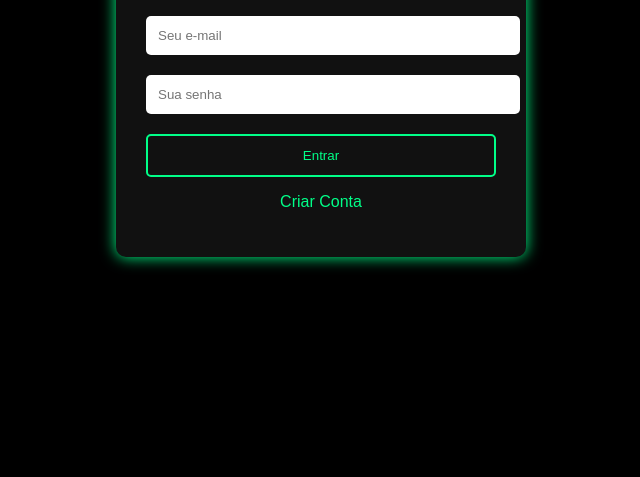
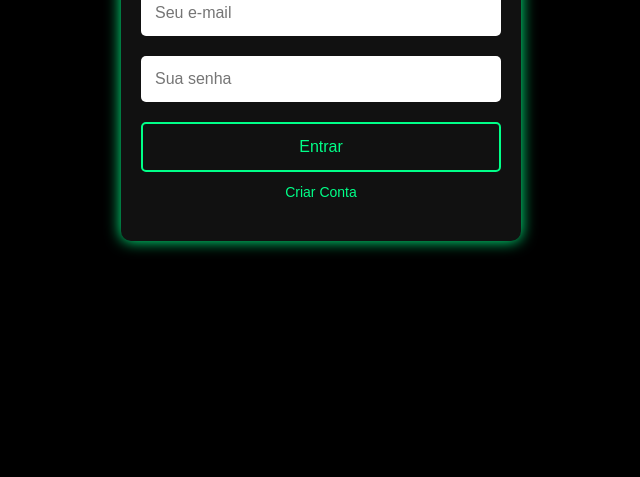
Before and after one commit to bhgsanttos/Doug-Fit-app-Pro-, a plain HTML site: page index.html in a window 1280 px wide. Shown: the part 323-800 px from the top of the page, without its empty margins (319-959 px from the left). Drawn offline with Linux system fonts and the light colour scheme.

Commit message:
Update style.css

```diff
--- a/style.css
+++ b/style.css
@@ -1,3 +1,9 @@
+* {
+  margin: 0;
+  padding: 0;
+  box-sizing: border-box;
+}
+
 body {
   background-color: #000;
   color: #00ff88;
@@ -5,38 +11,40 @@ body {
   display: flex;
   justify-content: center;
   align-items: center;
-  height: 100vh;
-  margin: 0;
+  min-height: 100vh;
+  padding: 20px;
 }
 
 .container {
   background-color: #111;
-  padding: 30px;
+  padding: 30px 20px;
   border-radius: 10px;
   box-shadow: 0 0 15px #00ff88;
   text-align: center;
-  width: 90%;
-  max-width: 350px;
+  width: 100%;
+  max-width: 400px;
 }
 
 input {
   width: 100%;
-  padding: 12px;
+  padding: 14px;
   margin: 10px 0;
   border: none;
   border-radius: 5px;
+  font-size: 16px;
 }
 
 button {
   background-color: transparent;
   border: 2px solid #00ff88;
   color: #00ff88;
-  padding: 12px 20px;
+  padding: 14px;
   border-radius: 5px;
   cursor: pointer;
+  width: 100%;
+  font-size: 16px;
   margin-top: 10px;
   transition: 0.3s;
-  width: 100%;
 }
 
 button:hover {
@@ -47,9 +55,25 @@ button:hover {
 a {
   color: #00ff88;
   text-decoration: none;
+  display: inline-block;
+  margin-top: 12px;
+  font-size: 14px;
 }
 
 #mensagem, #mensagemCadastro {
   margin-top: 10px;
   font-size: 14px;
+  color: #fff;
+  word-wrap: break-word;
 }
+
+
+a {
+  color: #00ff88;
+  text-decoration: none;
+}
+
+#mensagem, #mensagemCadastro {
+  margin-top: 10px;
+  font-size: 14px;
+}a
```
